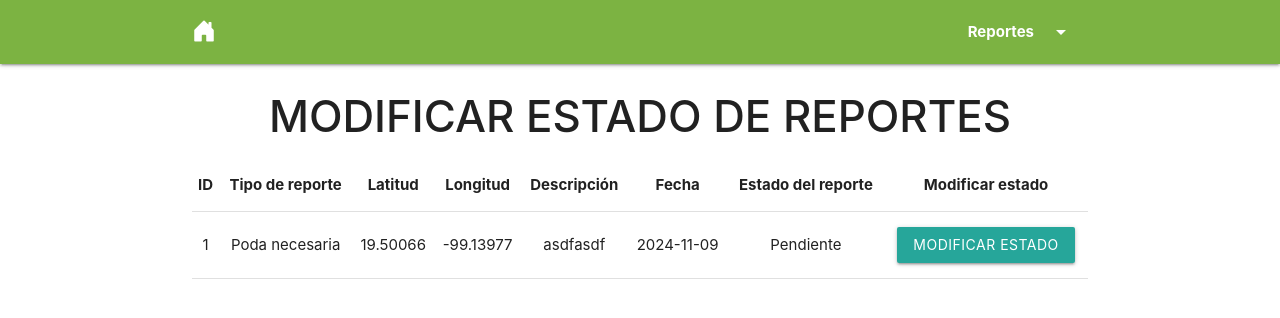
After one commit to Lgvl09/isw, a PHP site: page /modificar_estado.php in a window 1280 px wide. The commit adds this page. Shown: the top 318 px of the page. Run offline with PHP 8.4, Linux system fonts and the light colour scheme; data comes from the database, SQL or seed files in the repository; some libraries are stand-ins or nearby versions.

Commit message:
En este commit lo que se sube los los archivos corresponientes a las UTs de seguimiento de reportes y Actualizar estado del reporte, para la parte del filtrado de la base de datos se utilizo la libreria de dataTables de javascript

```diff
--- a/arboladoZacatenco/includes/footer.php
+++ b/arboladoZacatenco/includes/footer.php
@@ -1,5 +1,7 @@
 <script src="http://cdn.leafletjs.com/leaflet-0.7.3/leaflet.js"></script>
+    <script src="https://code.jquery.com/jquery-3.6.0.min.js"></script>
     <script src="https://cdnjs.cloudflare.com/ajax/libs/materialize/1.0.0/js/materialize.min.js"></script>
+    <script src="https://cdn.datatables.net/2.1.8/js/dataTables.min.js"></script>
     <script src="includes/mapa.js"></script>
 
     <script type="text/javascript">
@@ -13,4 +15,50 @@
             var instances = M.Materialbox.init(elems);
         });
     </script>
+
+    <script>
+    $(document).ready(function() {
+        $('.dropdown-trigger').dropdown({
+        coverTrigger: false,   // Evita que el dropdown cubra el botón al abrirse
+        hover: true,           // Abre el dropdown al pasar el mouse (opcional)
+        constrainWidth: false  // Permite que el ancho del dropdown se ajuste al contenido
+        });
+
+        $('.modal').modal();
+        $('select').formSelect();
+
+        $('#tabla_reportes').DataTable({
+            "order": [[0, "asc"]], // Orden inicial por la primera columna (ID)
+            "paging": false,       // Desactiva la paginación (botones Anterior y Siguiente)
+            "info": false,         // Desactiva la información ("Mostrando página X de Y")
+            "searching": false,
+            "columns": [
+                null,               // ID (ordenable)
+                null,               // Tipo de reporte (ordenable)
+                { "orderable": false }, // Latitud (no ordenable)
+                { "orderable": false }, // Longitud (no ordenable)
+                { "orderable": false }, // Descripción (no ordenable)
+                { "orderable": false }, // Nombre (no ordenable)
+                { "orderable": false }, // Correo (no ordenable)
+                { "orderable": false }, // Imagen (no ordenable)
+                { "orderable": true, "type": "date" }, // Fecha (ordenable)
+                null                // Estado del reporte (ordenable)
+            ],
+            "language": {
+                "lengthMenu": "Mostrar _MENU_ registros por página",
+                "zeroRecords": "No se encontraron resultados",
+                "info": "Mostrando página _PAGE_ de _PAGES_",
+                "infoEmpty": "No hay registros disponibles",
+                "infoFiltered": "(filtrado de _MAX_ registros en total)",
+                "search": "Buscar:",
+                "paginate": {
+                    "next": "Siguiente",
+                    "previous": "Anterior"
+                }
+            }
+        });
+    });
+    </script>
+
+
 </body>
--- a/arboladoZacatenco/includes/header.php
+++ b/arboladoZacatenco/includes/header.php
@@ -8,5 +8,7 @@
     <link rel="stylesheet" href = "http://cdn.leafletjs.com/leaflet-0.7.3/leaflet.css" />
     <link rel="stylesheet" href="https://cdnjs.cloudflare.com/ajax/libs/materialize/1.0.0/css/materialize.min.css">
     <link rel="stylesheet" href="https://cdn.jsdelivr.net/npm/bootstrap-icons@1.11.3/font/bootstrap-icons.min.css">
+    <link rel="stylesheet" href="https://cdn.datatables.net/2.1.8/css/dataTables.dataTables.min.css">
+    <link href="https://fonts.googleapis.com/icon?family=Material+Icons" rel="stylesheet">
     <link rel="stylesheet" href="includes/estilos.css" />
 </head>
--- a/arboladoZacatenco/index.php
+++ b/arboladoZacatenco/index.php
@@ -7,5 +7,6 @@
 </head>
 <body>
     <a href="reporte.php">¿Quieres levantar un reporte?</a>
+    <a href="seguimiento_reporte.php">Revisar estado del reporte</a>
 </body>
 </html>
--- /dev/null
+++ b/arboladoZacatenco/modificar_estado.php
@@ -0,0 +1,92 @@
+<?php include("db.php"); ?>
+
+<?php include("includes/header.php") ?>
+
+<body>
+<div class="navbar-fixed">
+    <ul id="reportes" class="dropdown-content">
+        <li><a href="reporte.php">Levantar reporte</a></li>
+        <li><a href="seguimiento_reportes.php">Consultar reportes</a></li>
+        <li><a href="modificar_estado.php">Modificar estado de reportes</a></li>
+    </ul>
+
+    <nav class="light-green darken-1">
+        <div class="nav-wrapper container">
+            <a href="index.php" class="brand-logo"><i class="bi bi-house-door-fill"></i></a>
+            <ul class="right">
+                <li><a href="#" class="dropdown-trigger" data-target="reportes"><b>Reportes<i class="material-icons right">arrow_drop_down</i></b></a></li>
+            </ul>
+        </div>
+    </nav>
+</div>
+    <h3 class="center-align"><strong>MODIFICAR ESTADO DE REPORTES</strong></h3>
+
+
+
+
+
+    <div class="row">
+        <div class="container">
+            <table id="tabla_estado" class="responsive-table centered highlight">
+                <thead>
+                    <tr>
+                        <th>ID</th>
+                        <th>Tipo de reporte</th>
+                        <th>Latitud</th>
+                        <th>Longitud</th>
+                        <th>Descripción</th>
+                        <th>Fecha</th>
+                        <th>Estado del reporte</th>
+                        <th>Modificar estado</th>
+                    </tr>
+                </thead>
+                <tbody>
+                    <?php
+                    $query = "SELECT id, tipoReporte, latitud, longitud, descripcion, nombre, (aes_decrypt(correo, 'AES')) correo, imagen, fecha, estado_reporte FROM reporte; ";
+                    $result = mysqli_query($conn, $query);
+
+                    while($row = mysqli_fetch_array($result)){ ?>
+                        <tr>
+                            <td><?php echo $row['id'] ?></td>
+                            <td><?php echo $row['tipoReporte'] ?></td>
+                            <td><?php echo $row['latitud'] ?></td>
+                            <td><?php echo $row['longitud'] ?></td>
+                            <td><?php echo $row['descripcion'] ?></td>
+                            <td><?php echo $row['fecha'] ?></td>
+                            <td><?php echo $row['estado_reporte'] ?></td>
+                            <td> <a class="waves-effect waves-light btn modal-trigger" href="#ME?id=<?php echo $row['id']; ?>">Modificar estado</a></td>
+                            <div id="ME?id=<?php echo $row['id']; ?>" class="modal">
+                                <div class="modal-content">
+                                    <h4>Modificación de estado</h4>
+                                    <form action="modificar.php?id=<?php echo $row['id']; ?>" method="POST" enctype="multipart/form-data">
+                                        <div class = "col s6">
+                                            <div class ="input-field col s10 offset-s2">
+                                                <i class="bi bi-card-list prefix"></i>
+                                                <input placeholder="<?php echo $row['estado_reporte']; ?>" id="estado" name="estado" type="text" class="validate">
+                                                <label for="nombre">Nombre</label>
+                                            </div>
+                                            <div class="input-field col s10 offset-s2">
+                                                <i class="bi bi-chat-square-fill prefix"></i>
+                                                <textarea id="descripcion" name="descripcion" class="materialize-textarea" required><?php echo $row['descripcion'] ?></textarea>
+                                                <label for="descripcion">Descripción del problema</label>
+                                            </div>
+                                        </div>
+
+                                        <div class="col s2 offset-s5">
+                                            <br>
+                                            <button class="btn waves-effect waves-light green darken-4 btn-small" name="editar_reporte"
+                                            style="height: 4em;">Editar
+                                            </button>
+                                        </div>
+                                    </form>
+                                </div>
+                            </div>
+                        </tr>
+                    <?php } ?>
+                </tbody>
+            </table>
+        </div>
+    </div>
+
+<?php include("includes/footer.php") ?>
+</html>
```
Also changed, not shown: arbolado.sql (+7 -5 lines), arboladoZacatenco/modificar.php (added, +14 -0 lines), arboladoZacatenco/reporte.php (+7 -37 lines), arboladoZacatenco/seguimiento_reporte.php (added, +70 -0 lines).
